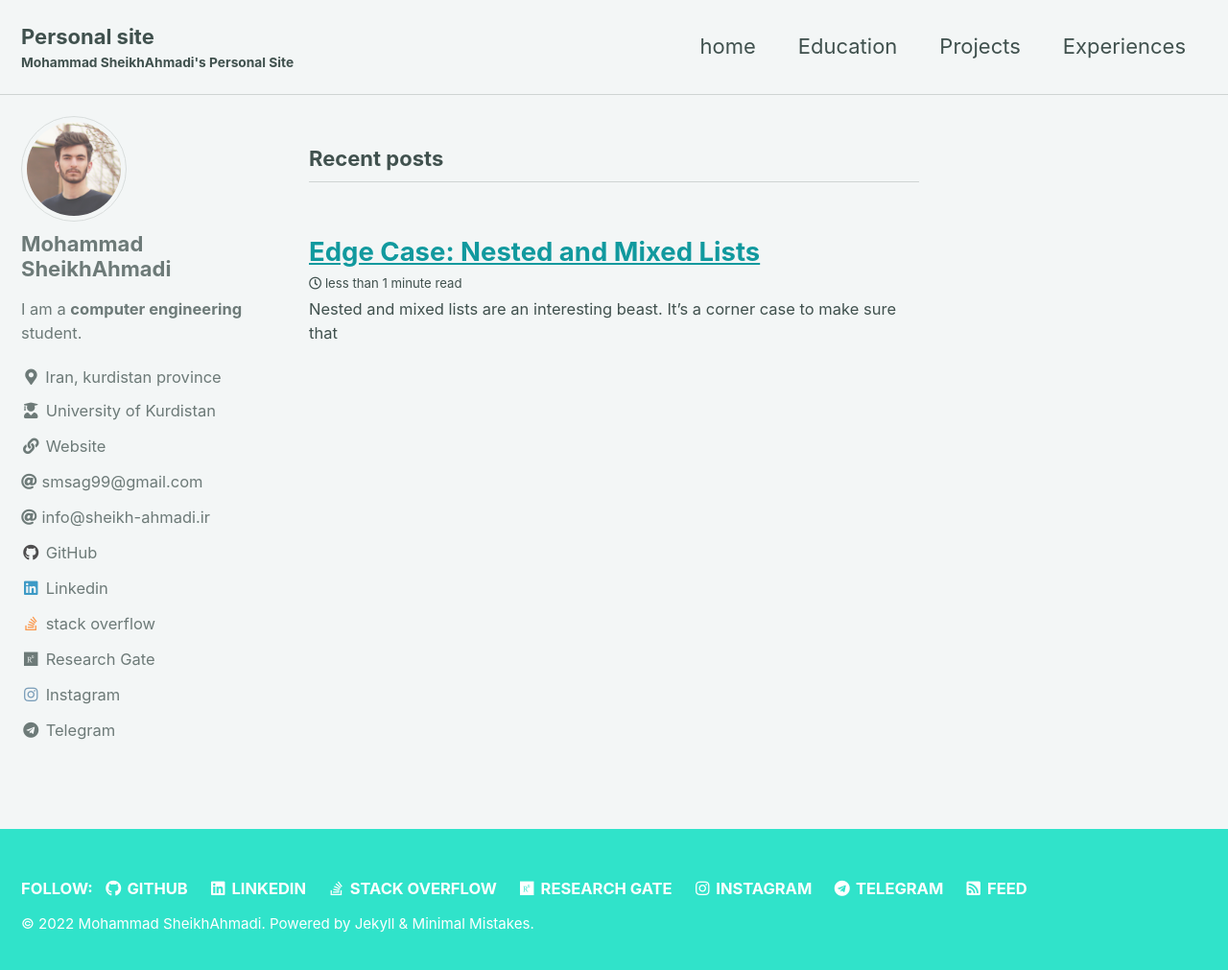
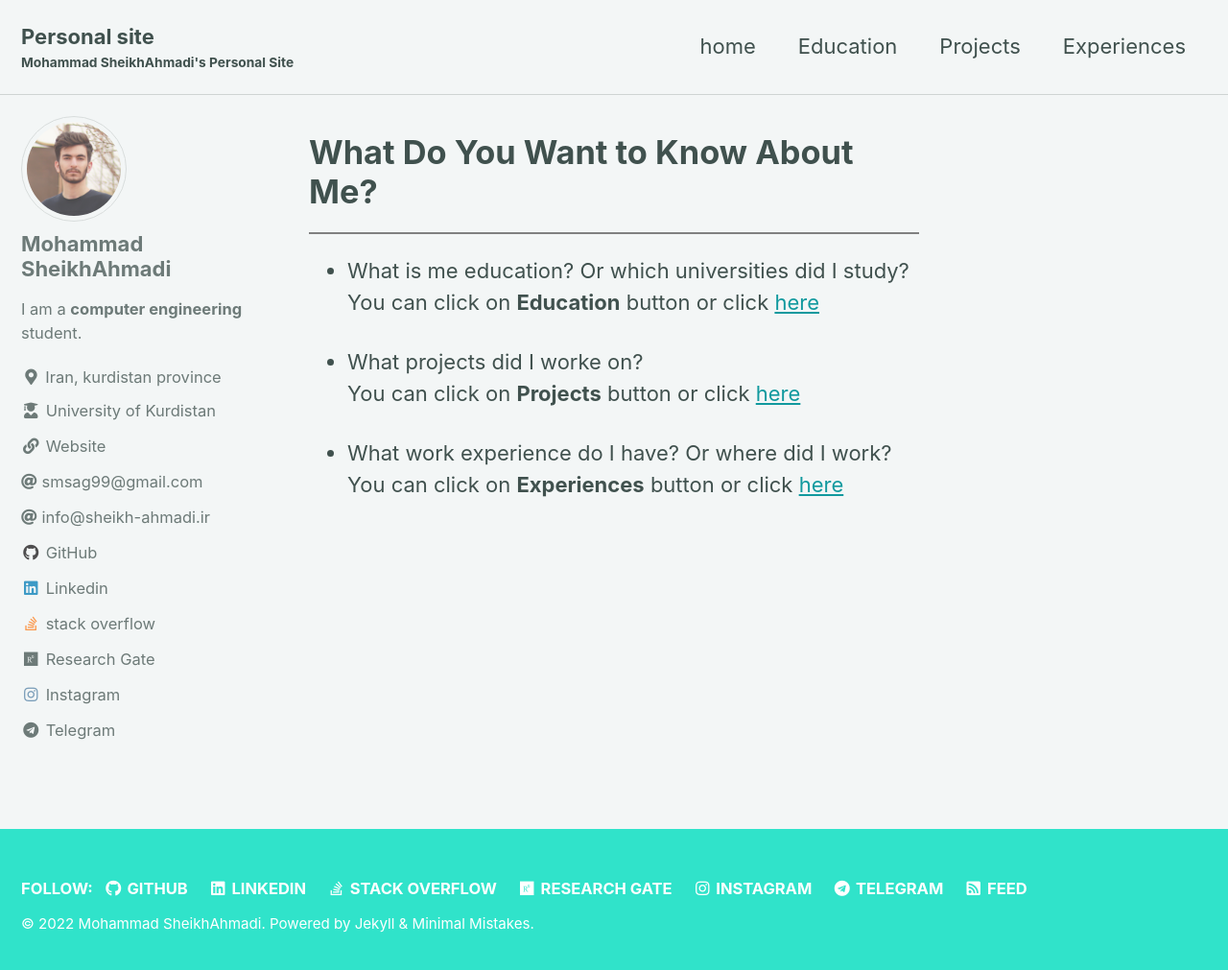
Before and after one commit to smsag99/Personal_Website, a Jekyll site: the page built from index.html, in a window 1280 px wide and 1018 px high. Shown: the top 1011 px of the window at 96% size. Built offline with Jekyll 4.4.1, drawn with Linux system fonts in a browser that asks for light colours; cached includes are drawn as plain includes; the list of posts is cut into pages by our own code.

Commit message:
edit home page

```diff
--- a/_layouts/home.html
+++ b/_layouts/home.html
@@ -2,21 +2,11 @@
 layout: archive
 ---
 
-{{ content }}
 
-<h3 class="archive__subtitle">{{ site.data.ui-text[site.locale].recent_posts | default: "Recent Posts" }}</h3>
-
-{% if paginator %}
-  {% assign posts = paginator.posts %}
-{% else %}
-  {% assign posts = site.posts %}
-{% endif %}
-
-{% assign entries_layout = page.entries_layout | default: 'list' %}
-<div class="entries-{{ entries_layout }}">
-  {% for post in posts %}
-    {% include archive-single.html type=entries_layout %}
-  {% endfor %}
-</div>
-
-{% include paginator.html %}
+<h1> What Do You Want to Know About Me?</h1>
+<hr style="height:2px;border-width:0;color:gray;background-color:gray">
+<ul>
+	<li><p>What is me education? Or which universities did I study?<br>You can click on <strong>Education</strong> button or click <a href="/edu/">here</a></p>
+  <li><p>What projects did I worke on?<br>You can click on <strong>Projects</strong> button or click <a href="/projects/">here</a></p>
+  <li><p>What work experience do I have? Or where did I work?<br>You can click on <strong>Experiences</strong> button or click <a href="/edu/">here</a></p>
+  </ul>
```
Also changed, not shown: _layouts/home2.html (added, +22 -0 lines), 5 other files.
